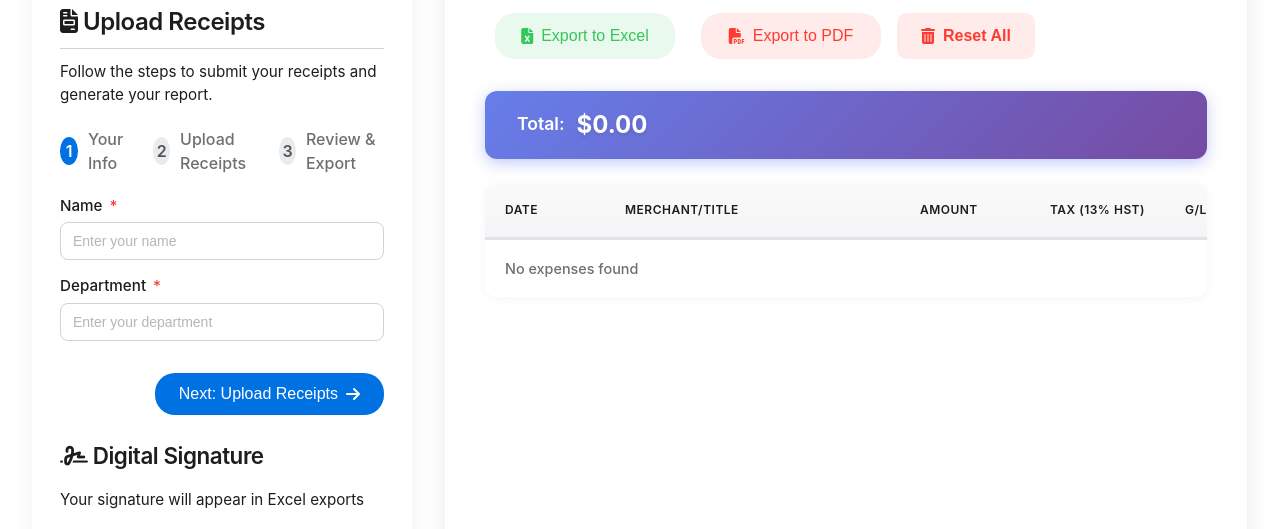
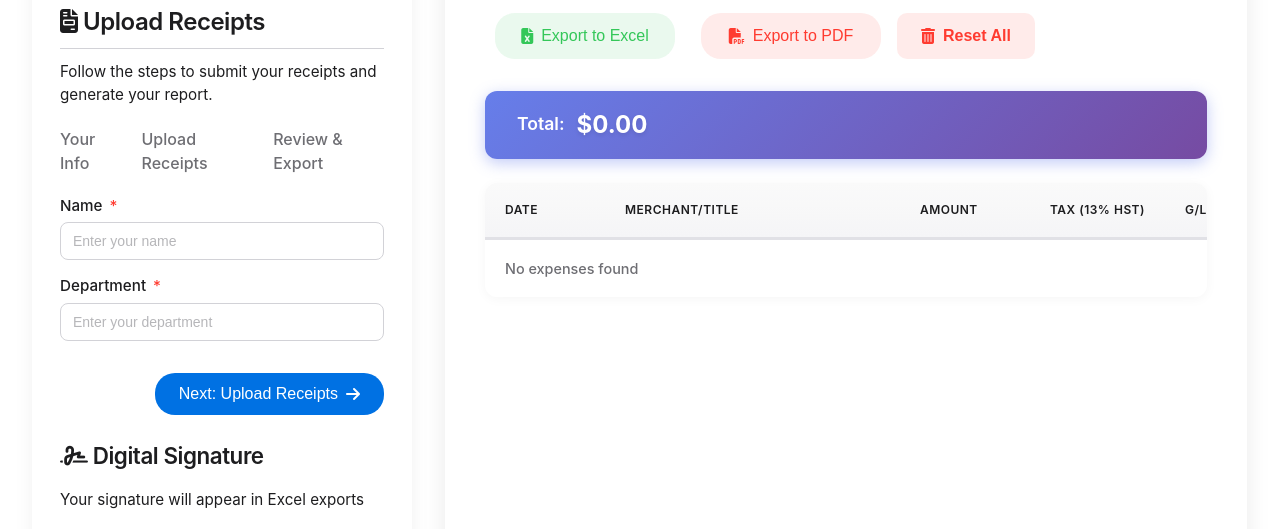
Before and after one commit to NaukhanGreenwin/expense, a website: page public/index.html in a window 1280 px wide. Shown: the part 212-741 px from the top of the page. Drawn offline with Linux system fonts and the light colour scheme.

Commit message:
Hide numeric badges in stepper (remove 1/2/3 next to step labels)

```diff
--- a/public/css/styles.css
+++ b/public/css/styles.css
@@ -496,17 +496,7 @@ main.container {
     gap: 0.6rem;
     color: var(--accent-color);
 }
-.stepper .step .step-number {
-    width: 28px;
-    height: 28px;
-    border-radius: 50%;
-    display: inline-flex;
-    align-items: center;
-    justify-content: center;
-    background-color: #e9ecef;
-    color: #555;
-    font-weight: 600;
-}
+.stepper .step .step-number { display: none; }
 .stepper .step.active .step-number {
     background: var(--primary-color);
     color: #fff;
```
